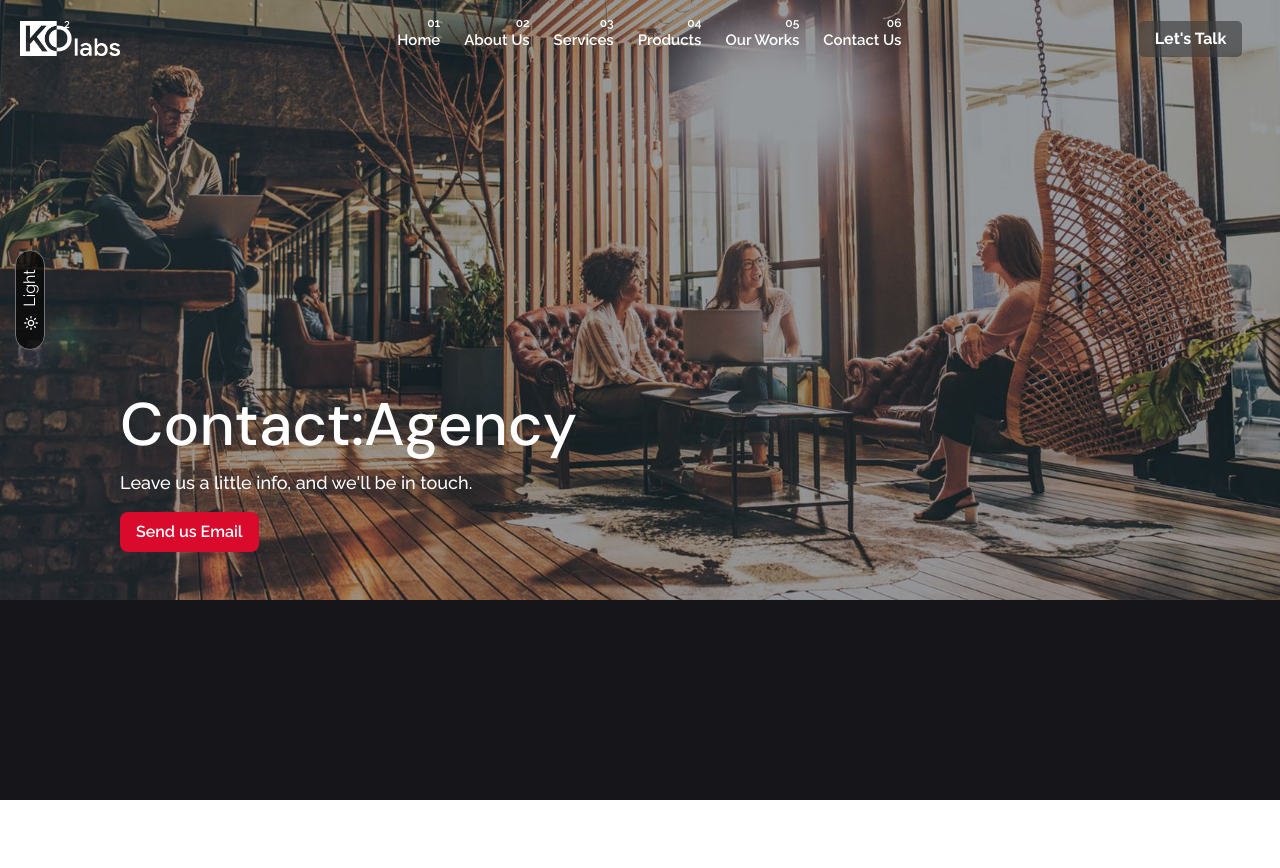
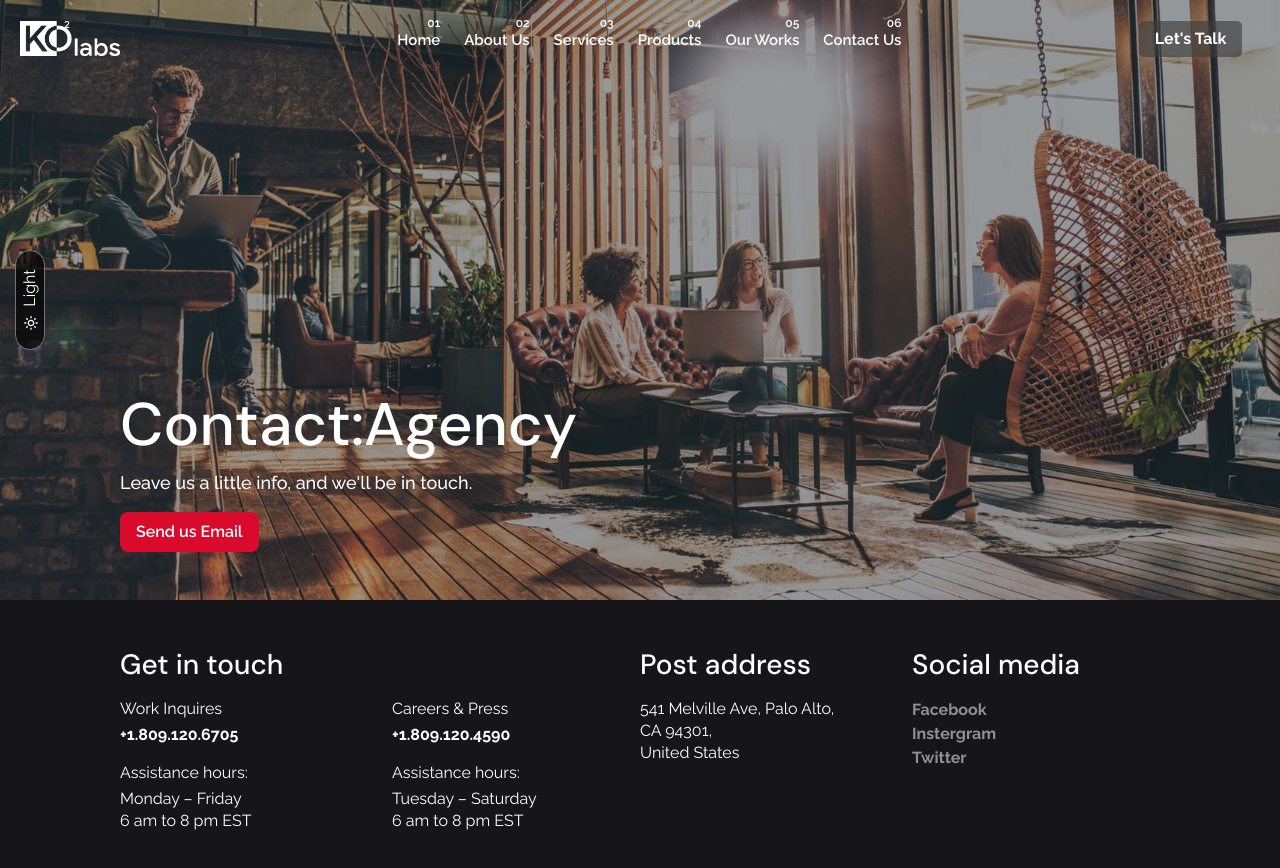
Before and after one commit to Thinushika/show-town-it, a Next.js app: page /contact-us in a window 1280 px wide. Shown: the top 868 px of the page. Before the commit the page ends 800 px from the top, so only its background shows below. Built offline with nearby package versions, Linux system fonts and the light colour scheme.

Commit message:
add contact details section

```diff
--- a/pages/contact-us.tsx
+++ b/pages/contact-us.tsx
@@ -1,10 +1,59 @@
 import MainSection from "@/components/contact/MainSection";
+import Link from "next/link";
 import React from "react";
 
 const contactUs = () => {
   return (
     <>
       <MainSection />
+      {/* space */}
+      <div className="space-section"></div>
+
+      <div className="d-flex w-100 py-5">
+        <div className="d-flex flex-column flex-lg-row left-right-space w-100 contact">
+        <div className="col-12 col-lg-6">
+          <h3 className="mb-3">Get in touch</h3>
+          <div className="d-flex flex-column flex-lg-row row row-cols-1 row-cols-sm-2">
+            <div className="col">
+              <p className="mb-1">Work Inquires</p>
+              <p ><b>+1.809.120.6705</b></p>
+            </div>
+            <div className="col">
+              <p className="mb-1">Careers & Press</p>
+              <p><b>+1.809.120.4590</b></p>
+            </div>
+            <div className="col">
+              <p className="mb-1">Assistance hours:</p>
+              <p>
+                Monday – Friday <br />6 am to 8 pm EST
+              </p>
+            </div>
+            <div className="col">
+              <p className="mb-1">Assistance hours:</p>
+              <p>
+                Tuesday – Saturday <br />6 am to 8 pm EST
+              </p>
+            </div>
+          </div>
+        </div>
+        <div className="col-12 col-lg-6">
+        <div className="d-flex flex-column flex-lg-row row row-cols-1 row-cols-sm-2">
+            <div className="col">
+            <h3 className="mb-3">Post address</h3>
+              <p>541 Melville Ave, Palo Alto, <br />
+CA 94301, <br />
+United States</p>
+            </div>
+            <div className="col d-flex flex-column">
+            <h3 className="mb-3">Social media</h3>
+              <Link href={'#'} className="social-links" target="_blank">Facebook</Link>
+              <Link href={'#'} className="social-links" target="_blank">Instergram</Link>
+              <Link href={'#'} className="social-links" target="_blank">Twitter</Link>
+            </div>
+          </div>
+        </div>
+        </div>
+      </div>
     </>
   );
 };
--- a/styles/Home.module.css
+++ b/styles/Home.module.css
@@ -1,6 +1,7 @@
 .container_fullpage {
   width: 100vw;
-  height: 100vh;
+  min-height: 100vh;
+  height: auto;
 }
 
 .toggleButtonSize {
--- a/styles/globals.css
+++ b/styles/globals.css
@@ -314,3 +314,30 @@ li {
   font-size: 18px;
   font-weight: 500;
 }
+.left-right-space{
+  padding-left: 120px !important;
+  padding-right: 120px !important;
+}
+.space-section{
+  height: 75vh;
+}
+.contact p{
+  font-weight: 400;
+  font-size: 16px;
+  line-height: 22px;
+}
+.social-links{
+  color: #919191;
+  font-weight: 700;
+  font-size: 16px;
+  transition: color 0.5s ease;
+}
+.social-links:hover{
+  color: #d90a2c;
+}
+@media screen and (max-width: 600px){
+  .left-right-space{
+    padding-left: 20px !important;
+    padding-right: 20px !important;
+  }
+}
```
